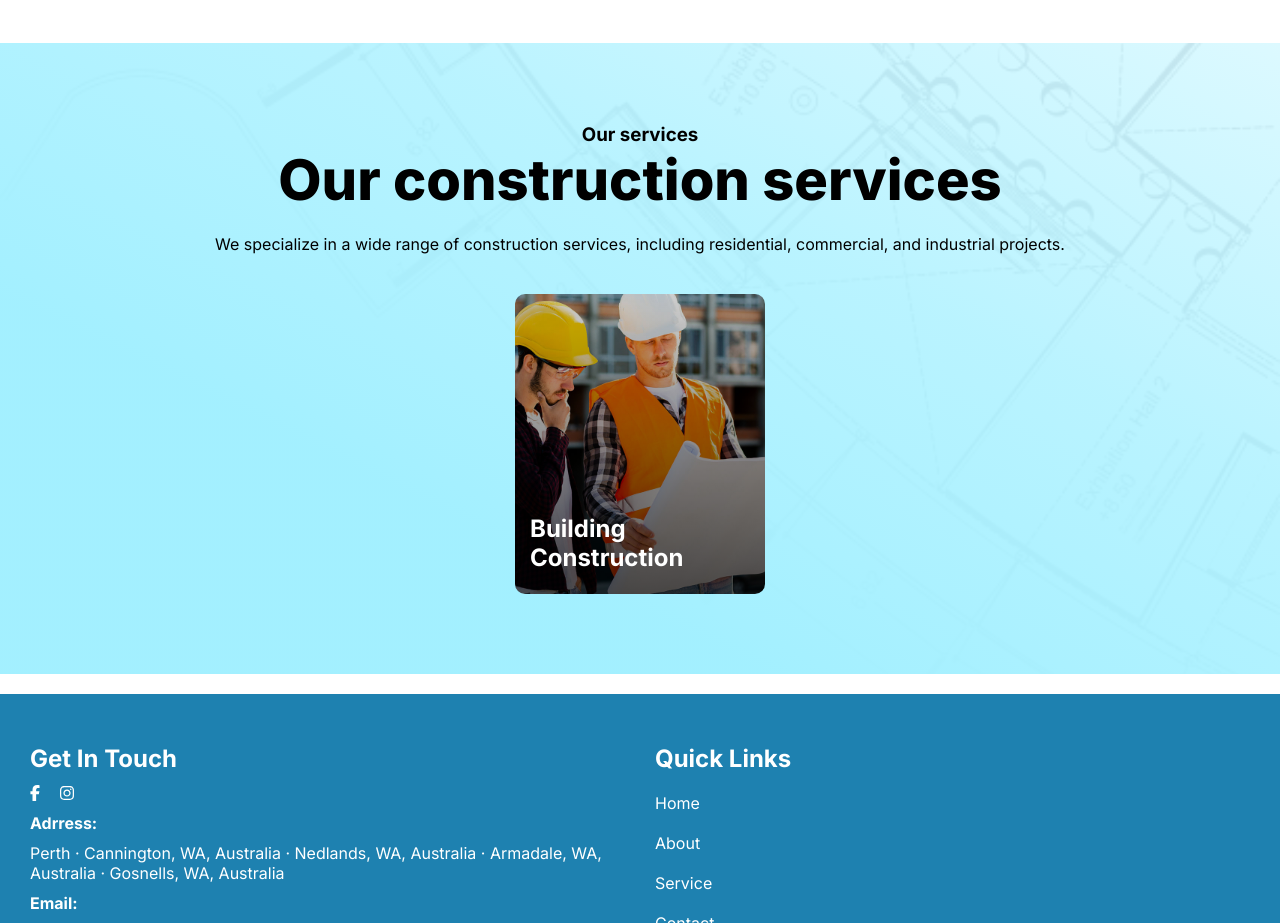
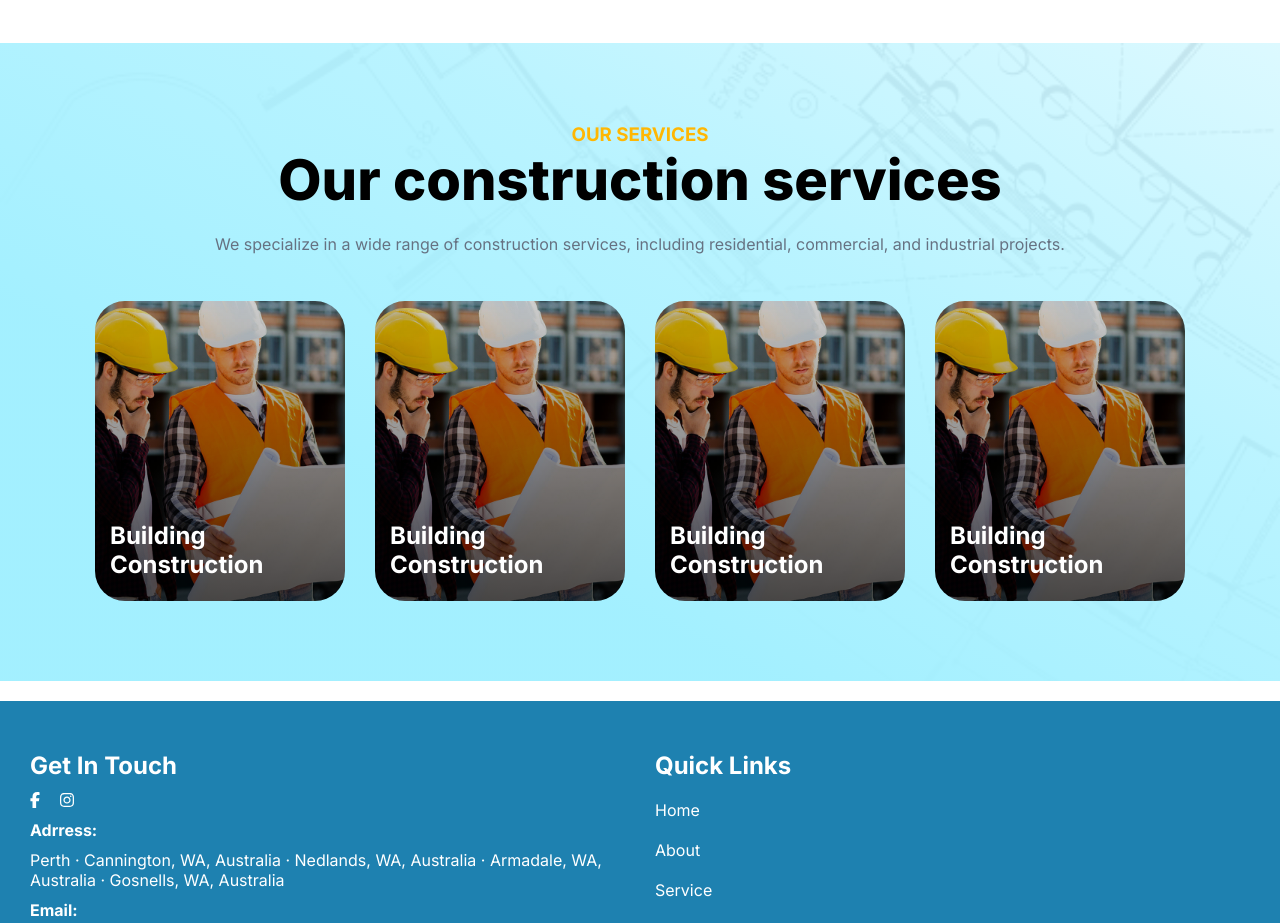
Before and after one commit to arifqasemi/hqceiling, a Next.js app: page / in a window 1280 px wide. Shown: the part 1540-2463 px from the top of the page. Built offline with nearby package versions, Linux system fonts and the light colour scheme.

Commit message:
working on service section

```diff
--- a/components/service-section.css
+++ b/components/service-section.css
@@ -21,7 +21,11 @@
     padding: 80px 0px;
 }
 
-
+.service-section .service-section-wrapper .services{
+    display: flex;
+    flex-wrap: wrap;
+    gap: 30px;
+}
 
 .service-section .service-section-wrapper .service{
     background-image: linear-gradient(to top, rgba(0, 0, 0, 0.684), rgba(0, 0, 0, 0.188)),
@@ -30,12 +34,13 @@ height: 300px;
     width: 250px;
     background-size: cover;
     background-position: center;
-    border-radius: 10px;
+    border-radius: 30px;
     margin-top: 40px;
     display: flex;
     justify-content: end;
     align-items: end;
     overflow: hidden;
+
 }
 
 .service-section .service-section-wrapper .service:hover  .service-content{
--- a/components/service-section.js
+++ b/components/service-section.js
@@ -1,7 +1,5 @@
 'use client'
 import React, { useState } from 'react'
-import { FontAwesomeIcon } from '@fortawesome/react-fontawesome';
-import { faArrowRightLong } from '@fortawesome/free-solid-svg-icons';
 import './service-section.css'
 
 import { motion } from 'framer-motion';
@@ -9,7 +7,8 @@ import HomeTab from './tabs/homeTab'
 import RenovationTab from './tabs/renovationTab'
 import CommercialTab from './tabs/commercialTab'
 import Image from 'next/image';
-
+import { faArrowRight } from '@fortawesome/free-solid-svg-icons';
+import { FontAwesomeIcon } from '@fortawesome/react-fontawesome';
 function ServiceSection() {
   const [homeTab,setHomeTab] = useState(true)
   const [renotionTab,setRenotionTab] = useState(false)
@@ -38,17 +37,50 @@ function ServiceSection() {
   return (
     <div className='service-section'>
      <div className='service-section-wrapper'>
-        <h3>Our services  </h3>
+        <h3 style={{color:'#ffb703',textTransform:'uppercase'}}>Our services  </h3>
         <h2 style={{fontSize:56,fontWeight:800}}>Our construction services</h2>
-        <p style={{fontSize:16,marginTop:20}}>We specialize in a wide range of construction services, including residential, commercial, and industrial projects.</p>
+        <p style={{fontSize:16,marginTop:20,color:'#667282'}}>We specialize in a wide range of construction services, including residential, commercial, and industrial projects.</p>
+        <div className='services'>
         <div className='service'>
           <div className='service-content'>
-            <h3 style={{fontSize:24,fontWeight:700,marginBottom:30,color:'white'}}>Building Construction</h3>
+            <h3 style={{fontSize:24,fontWeight:700,marginBottom:20,color:'white'}}>Building Construction</h3>
             <p style={{color:'white'}}>Our post-construction services gives you peace of mind knowing that we are still here for you even after.</p>
-             <div className='service-cta'>
-               <h4>View More</h4>
+             <div className='service-cta' style={{display:'flex',alignItems:'center',cursor:'pointer'}}>
+               <h4 style={{color:'#ffb703',fontWeight:700,marginTop:10,marginRight:10}}>View More</h4>
+               <FontAwesomeIcon icon={faArrowRight} color='#ffb703' style={{marginTop:12}}/>
              </div>
           </div>
+        </div>
+        <div className='service'>
+          <div className='service-content'>
+            <h3 style={{fontSize:24,fontWeight:700,marginBottom:20,color:'white'}}>Building Construction</h3>
+            <p style={{color:'white'}}>Our post-construction services gives you peace of mind knowing that we are still here for you even after.</p>
+             <div className='service-cta' style={{display:'flex',alignItems:'center',cursor:'pointer'}}>
+               <h4 style={{color:'#ffb703',fontWeight:700,marginTop:10,marginRight:10}}>View More</h4>
+               <FontAwesomeIcon icon={faArrowRight} color='#ffb703' style={{marginTop:12}}/>
+             </div>
+          </div>
+        </div>
+        <div className='service'>
+          <div className='service-content'>
+            <h3 style={{fontSize:24,fontWeight:700,marginBottom:20,color:'white'}}>Building Construction</h3>
+            <p style={{color:'white'}}>Our post-construction services gives you peace of mind knowing that we are still here for you even after.</p>
+             <div className='service-cta' style={{display:'flex',alignItems:'center',cursor:'pointer'}}>
+               <h4 style={{color:'#ffb703',fontWeight:700,marginTop:10,marginRight:10}}>View More</h4>
+               <FontAwesomeIcon icon={faArrowRight} color='#ffb703' style={{marginTop:12}}/>
+             </div>
+          </div>
+        </div>
+        <div className='service'>
+          <div className='service-content'>
+            <h3 style={{fontSize:24,fontWeight:700,marginBottom:20,color:'white'}}>Building Construction</h3>
+            <p style={{color:'white'}}>Our post-construction services gives you peace of mind knowing that we are still here for you even after.</p>
+             <div className='service-cta' style={{display:'flex',alignItems:'center',cursor:'pointer'}}>
+               <h4 style={{color:'#ffb703',fontWeight:700,marginTop:10,marginRight:10}}>View More</h4>
+               <FontAwesomeIcon icon={faArrowRight} color='#ffb703' style={{marginTop:12}}/>
+             </div>
+          </div>
+        </div>
         </div>
      </div>
 
```
